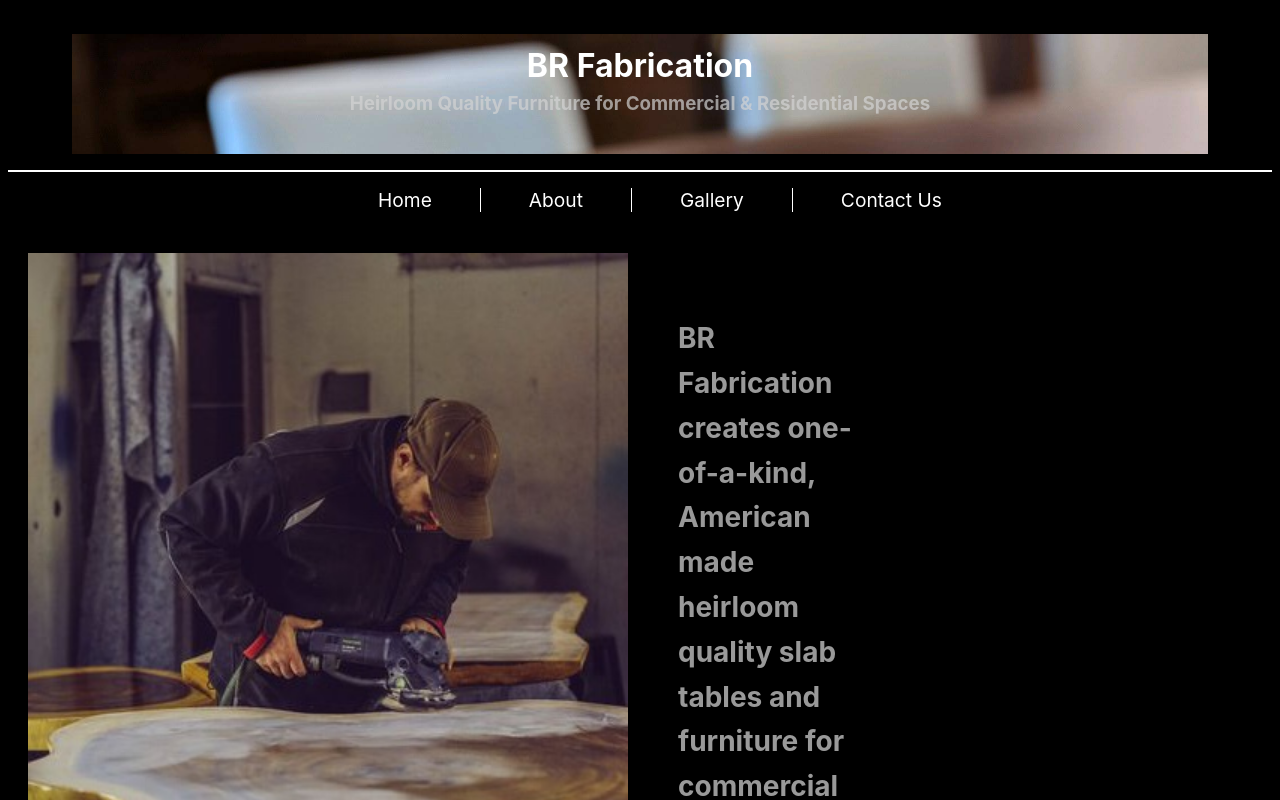
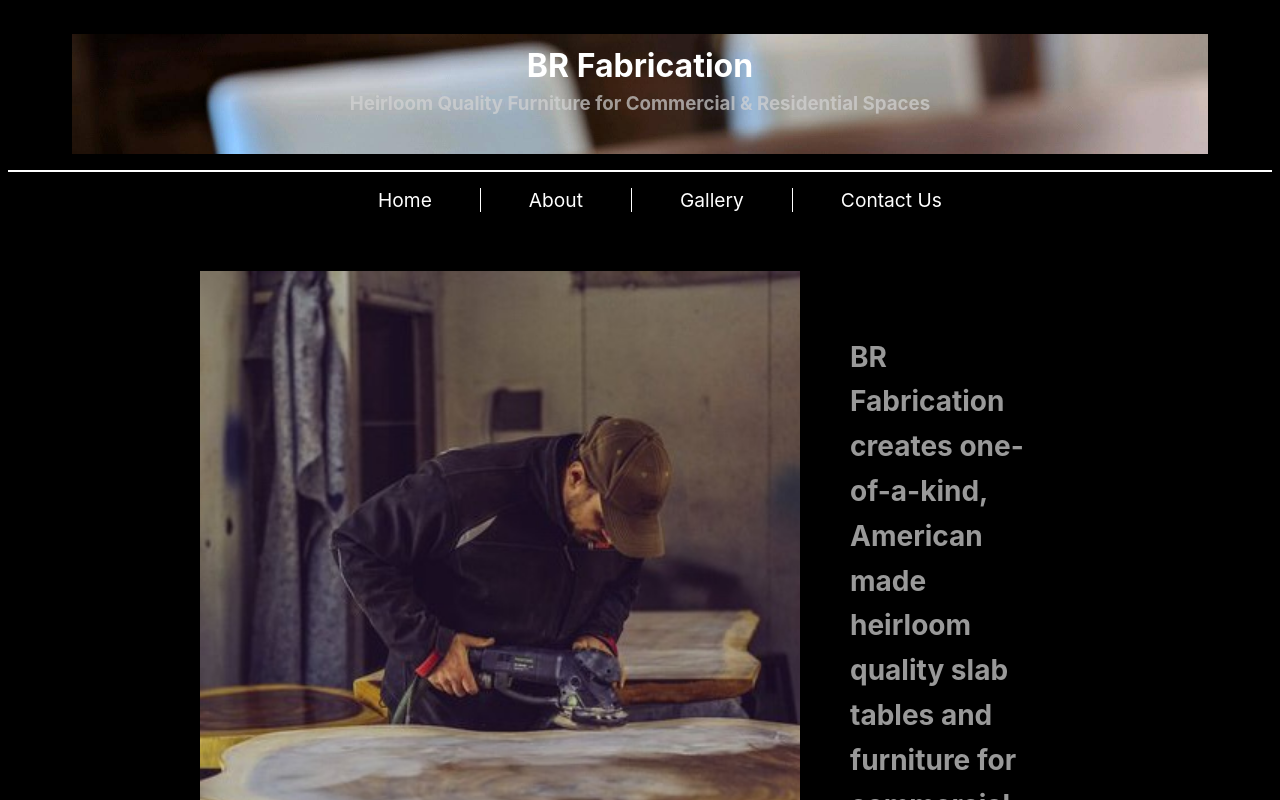
Before and after one commit to mwrowan89/BR-Fabrication-React.js, a React (Create React App) app: page /about in a window 1280 px wide. Shown: the top 800 px of the page. Built offline with nearby package versions, Linux system fonts and the light colour scheme.

Commit message:
About page view fixed

```diff
--- a/src/css/About.css
+++ b/src/css/About.css
@@ -1,7 +1,8 @@
 .about {
   display: flex;
   margin: 20px;
-    width: 62vw;
+  width: 70vw;
+  margin: 3vw 0vw 3vw 15vw;
 }
 
 .about-description {
```
Lines whose indentation alone changed are shown as unchanged.
